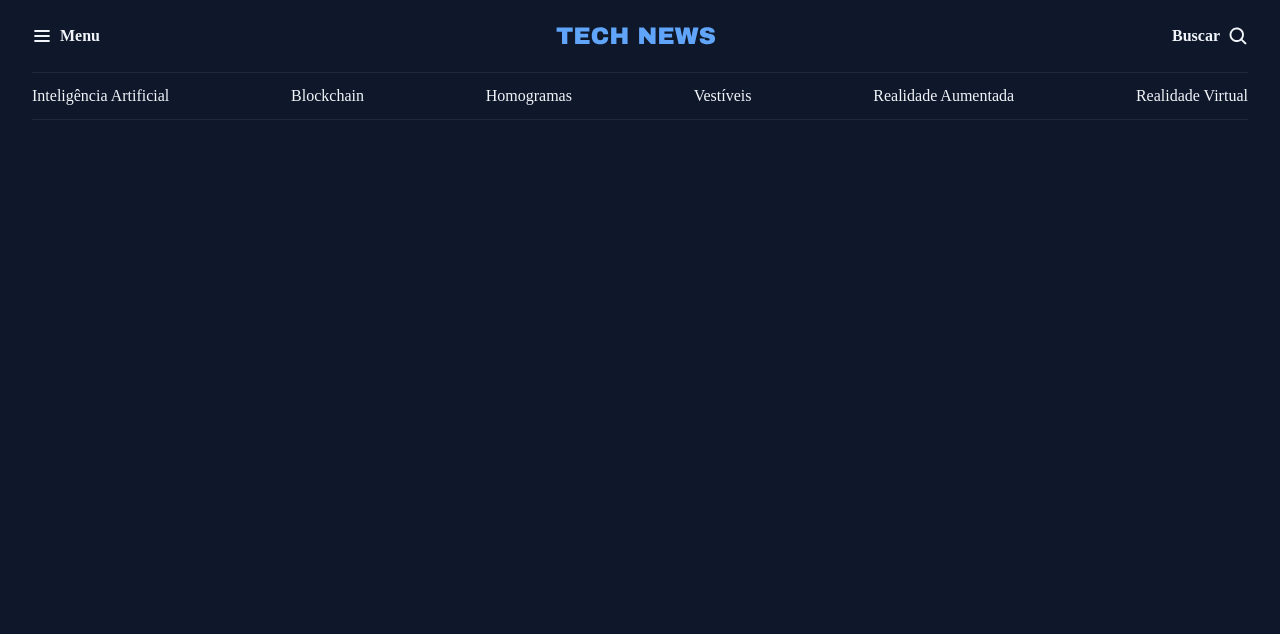
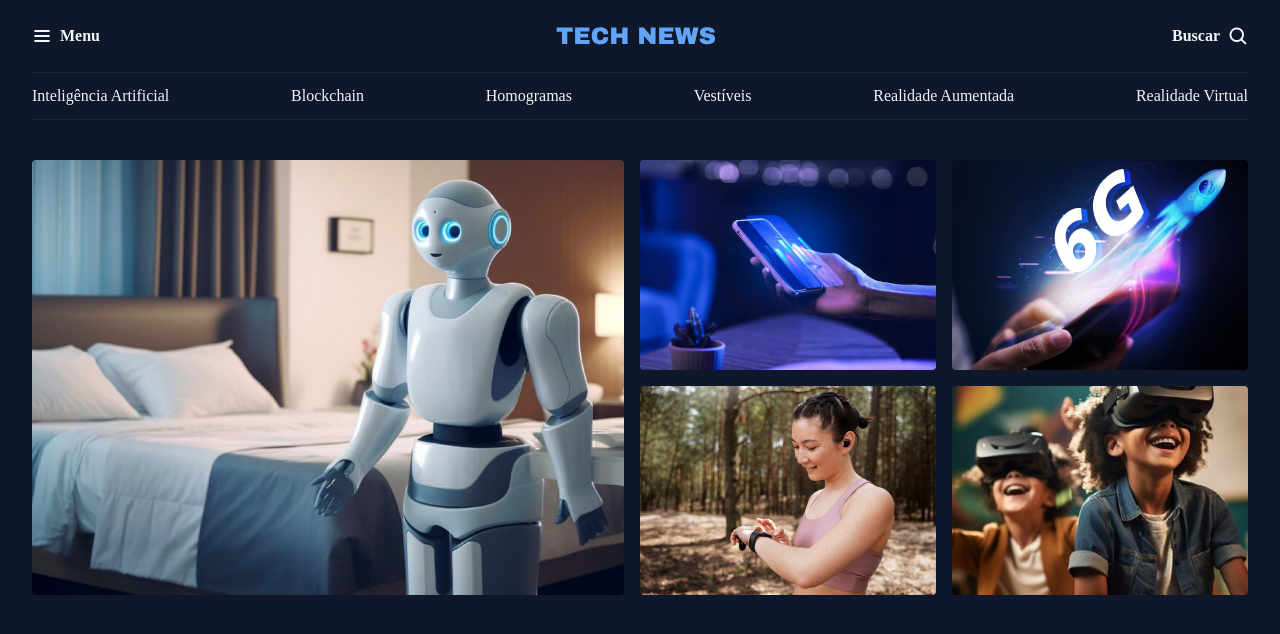
Before and after one commit to CeschimLuigi/rocketseat-fullstack-trail, a plain HTML site: page index.html in a window 1280 px wide. Drawn offline with Linux system fonts and the light colour scheme.

Commit message:
feat: adding grid section

```diff
--- a/index.html
+++ b/index.html
@@ -35,5 +35,27 @@
             <a href="#">Realidade Virtual</a>
         </nav>
     </header>
+
+    <main class=" grid container">
+        <section id="featured" class="grid grid-flow-col gap-16">
+            <div>
+                <img src="assets/images/Image 01.png" alt="">
+            </div>
+            <div class="grid grid-cols-2 gap-16">
+                <div>
+                    <img src="assets/images/Image 02.png" alt="">
+                </div>
+                 <div>
+                    <img src="assets/images/Image 03.png" alt="">
+                </div>
+                 <div>
+                    <img src="assets/images/Image 04.png" alt="">
+                </div>
+                 <div>
+                    <img src="assets/images/Image 05.png" alt="">
+                </div>
+            </div>
+        </section>
+    </main>
 </body>
 </html>
--- a/styles/global.css
+++ b/styles/global.css
@@ -60,16 +60,9 @@ h1, h2, h3{
     font:inherit;
 }
 
- /* UTILITY-FIRST */
-
-.grid{
-    display: grid;
-}
-
-.grid-flow-col{
-    grid-auto-flow: column;
-
-}
+ img{
+    max-width: 100%;
+ }
 
 .container{
     max-width: 1280px;
@@ -77,3 +70,7 @@ h1, h2, h3{
     margin-inline: auto;
 
 }
+
+main{
+    margin-top: 40px;
+}
--- a/styles/index.css
+++ b/styles/index.css
@@ -1,2 +1,4 @@
 @Import url(global.css);
+@Import url(utility.css);
 @Import url(header.css);
+@Import url(sections.css);
--- /dev/null
+++ b/styles/sections.css
@@ -0,0 +1,7 @@
+#featured{
+    img{
+        height: 100%;
+        object-fit: cover;
+        border-radius: 4px;
+    }
+}
--- /dev/null
+++ b/styles/utility.css
@@ -0,0 +1,17 @@
+/* UTILITY-FIRST */
+
+.grid{
+    display: grid;
+}
+
+.grid-flow-col{
+    grid-auto-flow: column;
+
+}
+
+.grid-cols-2{
+    grid-template-columns: 1fr 1fr;
+}
+.gap-16{
+    gap:16px;
+}
```
